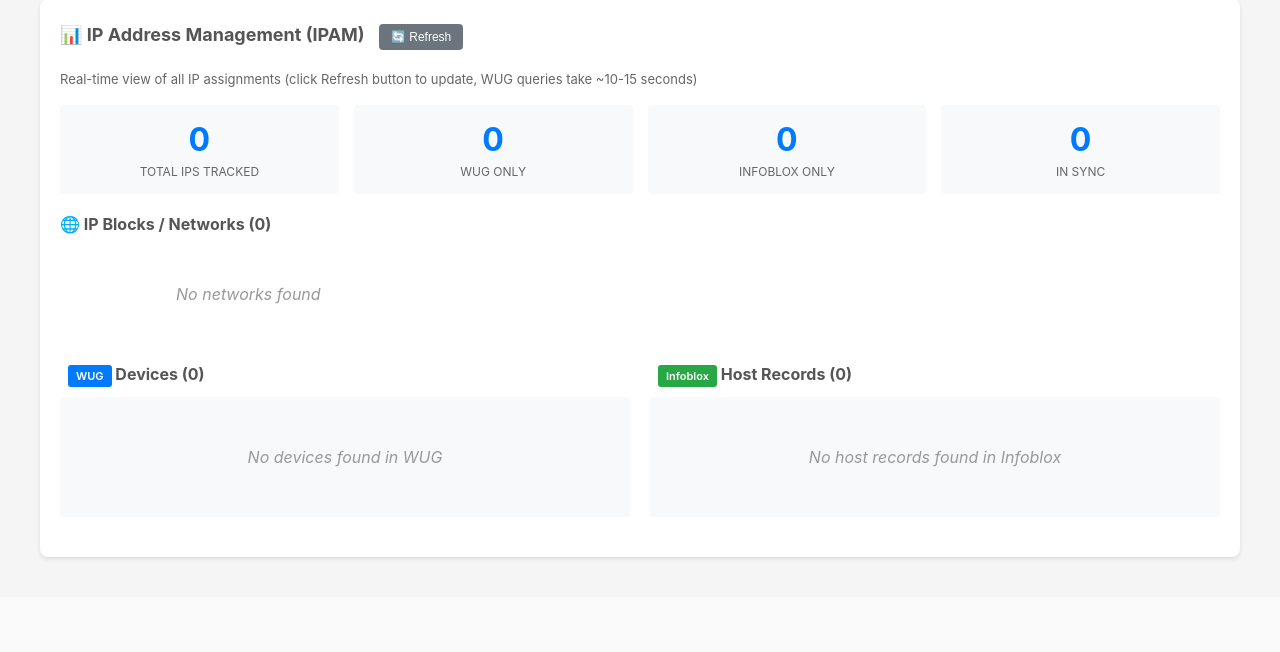
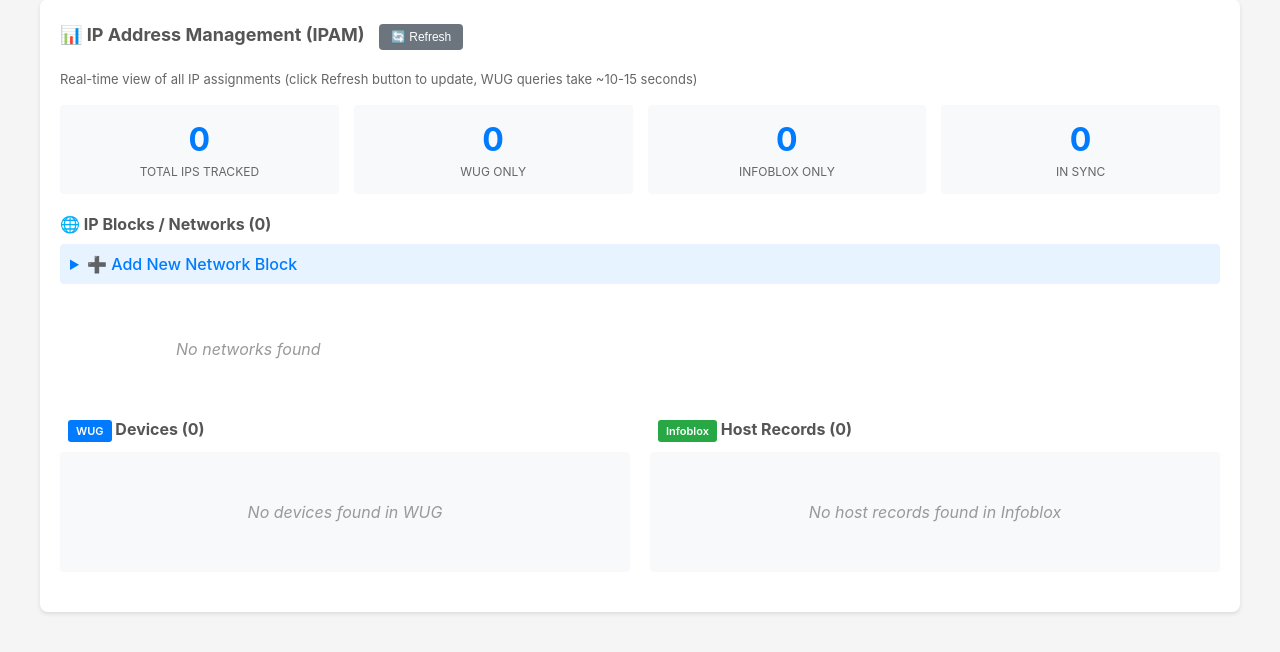
Before and after one commit to bassslap/wug-infoblox-sync, a Flask app: page / in a window 1280 px wide. Shown: the part 816-1468 px from the top of the page. Before the commit the page ends 1376 px from the top, so only its background shows below. Run offline with Flask 3, Linux system fonts and the light colour scheme; data that the repository does not hold is empty.

Commit message:
Add hostname display next to allocated IPs and network creation form
- Show hostname next to each allocated IP in network blocks
- Add expandable form to create new network blocks from GUI
- Add POST /infoblox/network endpoint to create networks
- Add create_network method to InfobloxClient
- Update API documentation

```diff
--- a/src/wug_infoblox_sync/app.py
+++ b/src/wug_infoblox_sync/app.py
@@ -47,6 +47,7 @@ def create_app() -> Flask:
                 "GET /infoblox/network-views": "Get all network views from Infoblox",
                 "GET /infoblox/networks": "Get all IPv4 networks from Infoblox",
                 "GET /infoblox/networks-with-utilization": "Get all networks with IP utilization and allocated IPs",
+                "POST /infoblox/network": "Create new network block (payload: {network: '192.168.10.0/24', comment?: 'description'})",
                 "GET /infoblox/network-containers": "Get all IPv4 network containers from Infoblox",
                 "GET /infoblox/fixed-addresses": "Get all IPv4 fixed addresses from Infoblox",
                 "GET /infoblox/ranges": "Get all IPv4 DHCP ranges from Infoblox",
@@ -257,6 +258,52 @@ def create_app() -> Flask:
             return jsonify({
                 "error": str(e),
                 "message": "Failed to fetch networks with utilization from Infoblox"
+            }), 500
+
+    @app.post("/infoblox/network")
+    def create_network() -> tuple:
+        """Create a new IPv4 network in Infoblox"""
+        try:
+            payload = request.get_json(silent=True) or {}
+            network = payload.get("network")
+            comment = payload.get("comment", "")
+
+            if not network:
+                return jsonify({
+                    "success": False,
+                    "error": "Missing required field",
+                    "message": "network field is required (e.g., '192.168.10.0/24')"
+                }), 400
+
+            # Validate network CIDR
+            if not ip_utils.validate_network(network):
+                return jsonify({
+                    "success": False,
+                    "error": "Invalid network CIDR",
+                    "message": "Network must be in valid CIDR notation (e.g., '192.168.10.0/24')"
+                }), 400
+
+            result = infoblox_client.create_network(
+                network_cidr=network,
+                comment=comment
+            )
+
+            return jsonify(result), 201
+
+        except Exception as e:
+            logging.exception("Error creating network")
+            error_msg = str(e)
+            # Check for duplicate network error
+            if "already exists" in error_msg.lower() or "duplicate" in error_msg.lower():
+                return jsonify({
+                    "success": False,
+                    "error": "Network already exists",
+                    "message": f"Network {payload.get('network')} already exists in Infoblox"
+                }), 409
+            return jsonify({
+                "success": False,
+                "error": str(e),
+                "message": "Failed to create network in Infoblox"
             }), 500
 
     @app.get("/infoblox/network-containers")
--- a/src/wug_infoblox_sync/infoblox_client.py
+++ b/src/wug_infoblox_sync/infoblox_client.py
@@ -285,3 +285,27 @@ class InfobloxClient:
         )
         response.raise_for_status()
         return response.json()
+
+    def create_network(self, network_cidr: str, comment: str = "", network_view: str = "default") -> dict[str, Any]:
+        """Create a new IPv4 network in Infoblox"""
+        url = f"{self._wapi_base()}/network"
+        payload = {
+            "network": network_cidr,
+            "network_view": network_view
+        }
+        if comment:
+            payload["comment"] = comment
+
+        response = self.session.post(
+            url,
+            json=payload,
+            timeout=self.settings.sync_timeout_seconds,
+            verify=self.settings.sync_verify_ssl,
+        )
+        response.raise_for_status()
+        return {
+            "success": True,
+            "ref": response.json(),
+            "network": network_cidr,
+            "comment": comment
+        }
--- a/src/wug_infoblox_sync/templates/index.html
+++ b/src/wug_infoblox_sync/templates/index.html
@@ -323,6 +323,25 @@
                 <h3 style="color: #555; margin-bottom: 10px; font-size: 16px;">
                     🌐 IP Blocks / Networks (<span id="networks-count">0</span>)
                 </h3>
+
+                <!-- Add Network Form -->
+                <details style="margin-bottom: 15px;">
+                    <summary style="cursor: pointer; color: #007bff; font-weight: 500; padding: 10px; background: #e7f3ff; border-radius: 4px; user-select: none;">
+                        ➕ Add New Network Block
+                    </summary>
+                    <div style="background: white; padding: 15px; margin-top: 10px; border-radius: 4px; border: 1px solid #ddd;">
+                        <div class="form-group">
+                            <label for="new-network-cidr">Network CIDR *</label>
+                            <input type="text" id="new-network-cidr" placeholder="e.g., 192.168.10.0/24" />
+                        </div>
+                        <div class="form-group">
+                            <label for="new-network-comment">Comment</label>
+                            <input type="text" id="new-network-comment" placeholder="e.g., Office Network - Floor 3" />
+                        </div>
+                        <button onclick="createNetwork()" id="create-network-btn" class="success">Create Network</button>
+                    </div>
+                </details>
+
                 <div id="ip-blocks-container" style="display: grid; grid-template-columns: repeat(auto-fill, minmax(350px, 1fr)); gap: 15px;">
                     <div class="empty-state">Loading IP blocks...</div>
                 </div>
@@ -579,6 +598,47 @@
             }
         }
 
+        async function createNetwork() {
+            const cidr = document.getElementById('new-network-cidr').value.trim();
+            const comment = document.getElementById('new-network-comment').value.trim();
+
+            if (!cidr) {
+                showResult('Please enter a network CIDR (e.g., 192.168.10.0/24)', 'error');
+                return;
+            }
+
+            // Basic CIDR validation
+            const cidrRegex = /^(\d{1,3}\.){3}\d{1,3}\/\d{1,2}$/;
+            if (!cidrRegex.test(cidr)) {
+                showResult('Invalid CIDR format. Example: 192.168.10.0/24', 'error');
+                return;
+            }
+
+            setLoading('create-network-btn', true);
+
+            try {
+                const response = await fetch(`${API_BASE}/infoblox/network`, {
+                    method: 'POST',
+                    headers: { 'Content-Type': 'application/json' },
+                    body: JSON.stringify({ network: cidr, comment })
+                });
+                const data = await response.json();
+
+                if (data.success) {
+                    showResult(`Network ${cidr} created successfully!`, 'success');
+                    document.getElementById('new-network-cidr').value = '';
+                    document.getElementById('new-network-comment').value = '';
+                    loadIPAMView(); // Refresh to show new network
+                } else {
+                    showResult(data.message || 'Failed to create network', 'error');
+                }
+            } catch (error) {
+                showResult(`Network error: ${error.message}`, 'error');
+            } finally {
+                setLoading('create-network-btn', false);
+            }
+        }
+
         async function loadIPAMView() {
             let wugIPs = new Set();
             let infobloxIPs = new Set();
@@ -588,9 +648,24 @@
             document.getElementById('infoblox-hosts').innerHTML = '<div class="empty-state">⏳ Loading Infoblox hosts...</div>';
             document.getElementById('ip-blocks-container').innerHTML = '<div class="empty-state">⏳ Loading IP blocks...</div>';
 
+            // Build IP->hostname map first
+            let ipHostnameMap = {};
+
             // Load networks with utilization
             const networksPromise = (async () => {
                 try {
+                    // Get host records to map IPs to hostnames
+                    const hostsResponse = await fetch(`${API_BASE}/infoblox-hosts?limit=1000`);
+                    const hostsData = await hostsResponse.json();
+
+                    if (hostsData.success && hostsData.hosts) {
+                        hostsData.hosts.forEach(host => {
+                            if (host.ip_address) {
+                                ipHostnameMap[host.ip_address] = host.name;
+                            }
+                        });
+                    }
+
                     const response = await fetch(`${API_BASE}/infoblox/networks-with-utilization`);
                     const data = await response.json();
 
@@ -628,7 +703,13 @@
                                                 📋 View ${allocatedIPs.length} allocated IP${allocatedIPs.length > 1 ? 's' : ''}
                                             </summary>
                                             <div style="margin-top: 8px; padding: 8px; background: #f8f9fa; border-radius: 4px; max-height: 150px; overflow-y: auto;">
-                                                ${allocatedIPs.map(ip => `<div style="font-size: 11px; color: #555; padding: 2px 0;">🌐 ${ip}</div>`).join('')}
+                                                ${allocatedIPs.map(ip => {
+                                                    const hostname = ipHostnameMap[ip];
+                                                    return `<div style="font-size: 11px; color: #555; padding: 2px 0; display: flex; justify-content: space-between;">
+                                                        <span>🌐 ${ip}</span>
+                                                        ${hostname ? `<span style="color: #007bff; margin-left: 10px;">📌 ${hostname}</span>` : ''}
+                                                    </div>`;
+                                                }).join('')}
                                             </div>
                                         </details>
                                     ` : '<div style="color: #999; font-size: 12px; font-style: italic;">No IPs allocated</div>'}
```
